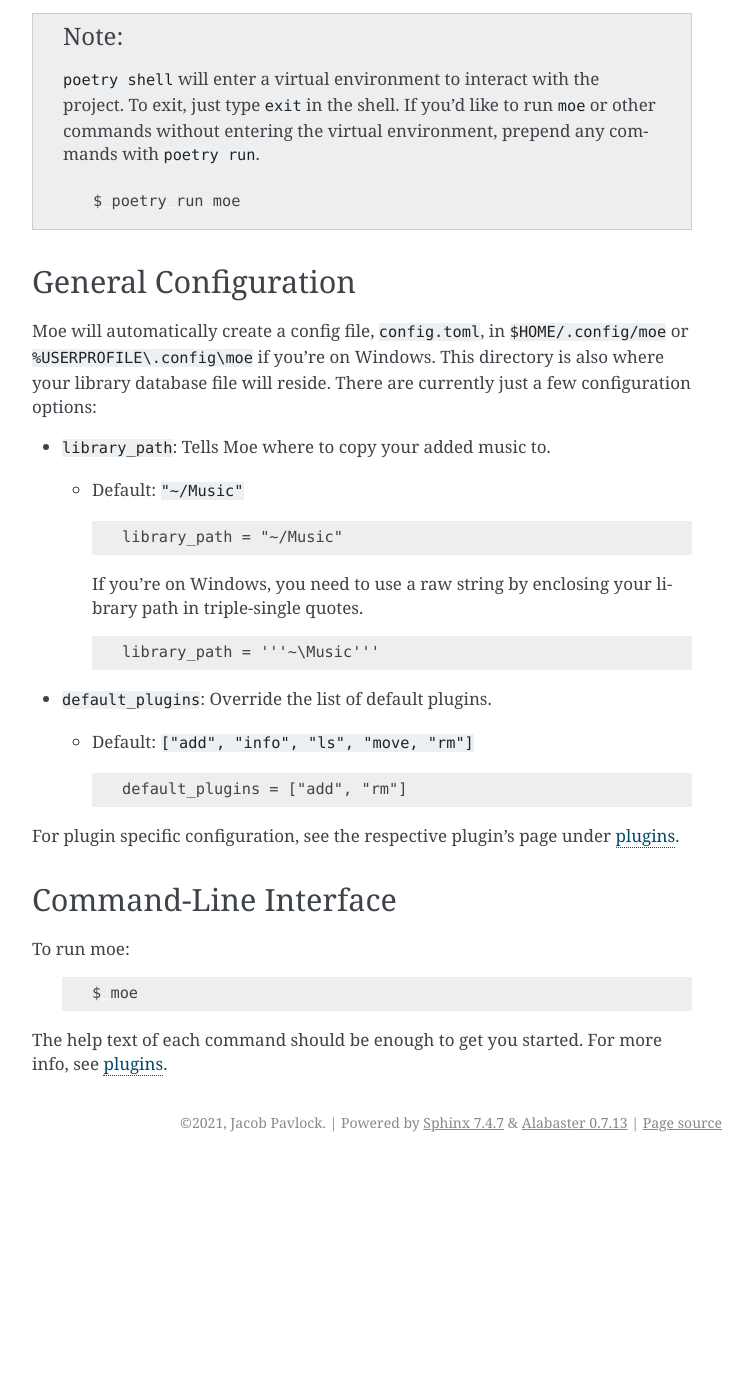
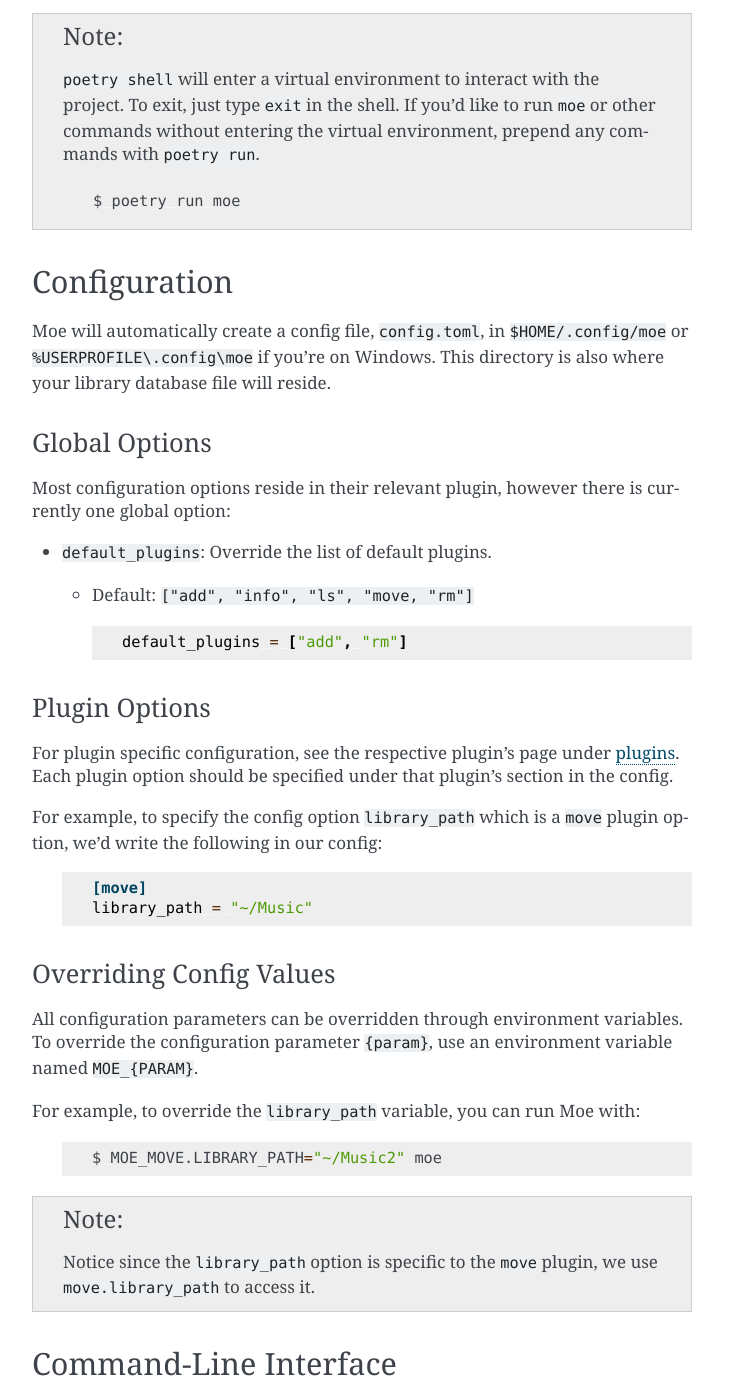
Before and after one commit to MoeMusic/Moe, a Sphinx documentation site: the page built from docs/getting_started.rst, in a window 1280 px wide and 1400 px high, scrolled down 697 px. Shown: the whole window, without its empty margins (388-1141 px from the left). Built offline with Sphinx 7.4.7, drawn with Linux system fonts in a browser that asks for light colours; before the commit the page ends 1859 px from its top, so only the background shows below that; some of the changed text lies outside the part shown.

Commit message:
docs(getting_started): clarify docs & move library_path under move plugin
I want to set the precedence that all plugin-specific configuration options should reside under their plugin section in the config file. A potential issue with this may be if it becomes too hard to find the "important" configuration options. Potential options include allowing exceptions to this rule, or by highlighting commonly used configuration options in the general configuration section.

```diff
--- a/docs/getting_started.rst
+++ b/docs/getting_started.rst
@@ -1,8 +1,10 @@
+###############
 Getting Started
-===============
+###############
 
+************
 Installation
-------------
+************
 Moe *should* work on any platform.
 
 .. important::
@@ -36,35 +38,50 @@
 
 .. _General Configuration:
 
-General Configuration
----------------------
-Moe will automatically create a config file, ``config.toml``, in ``$HOME/.config/moe`` or ``%USERPROFILE\.config\moe`` if you're on Windows. This directory is also where your library database file will reside. There are currently just a few configuration options:
+*************
+Configuration
+*************
+Moe will automatically create a config file, ``config.toml``, in ``$HOME/.config/moe`` or ``%USERPROFILE\.config\moe`` if you're on Windows. This directory is also where your library database file will reside.
 
-* ``library_path``: Tells Moe where to copy your added music to.
+Global Options
+==============
+Most configuration options reside in their relevant plugin, however there is currently one global option:
 
-  * Default: ``"~/Music"``
-
-    .. code-block:: text
-
-       library_path = "~/Music"
-
-    If you're on Windows, you need to use a raw string by enclosing your library path in triple-single quotes.
-
-    .. code-block:: text
-
-       library_path = '''~\Music'''
 * ``default_plugins``: Override the list of default plugins.
 
   * Default: ``["add", "info", "ls", "move, "rm"]``
 
-    .. code-block:: text
+    .. code-block:: toml
 
        default_plugins = ["add", "rm"]
 
-For plugin specific configuration, see the respective plugin's page under :doc:`plugins <plugins/index>`.
+Plugin Options
+==============
+For plugin specific configuration, see the respective plugin's page under :doc:`plugins <plugins/index>`. Each plugin option should be specified under that plugin's section in the config.
 
+For example, to specify the config option ``library_path`` which is a ``move`` plugin option, we'd write the following in our config:
+
+    .. code-block:: toml
+
+       [move]
+       library_path = "~/Music"
+
+Overriding Config Values
+========================
+All configuration parameters can be overridden through environment variables. To override the configuration parameter ``{param}``, use an environment variable named ``MOE_{PARAM}``.
+
+For example, to override the ``library_path`` variable, you can run Moe with:
+
+    .. code-block:: bash
+
+       $ MOE_MOVE.LIBRARY_PATH="~/Music2" moe
+
+.. note::
+   Notice since the ``library_path`` option is specific to the ``move`` plugin, we use ``move.library_path`` to access it.
+
+**********************
 Command-Line Interface
-----------------------
+**********************
 To run moe:
 
     .. code-block:: bash
```
Also changed, not shown: docs/plugins/move.rst (+16 -0 lines).
